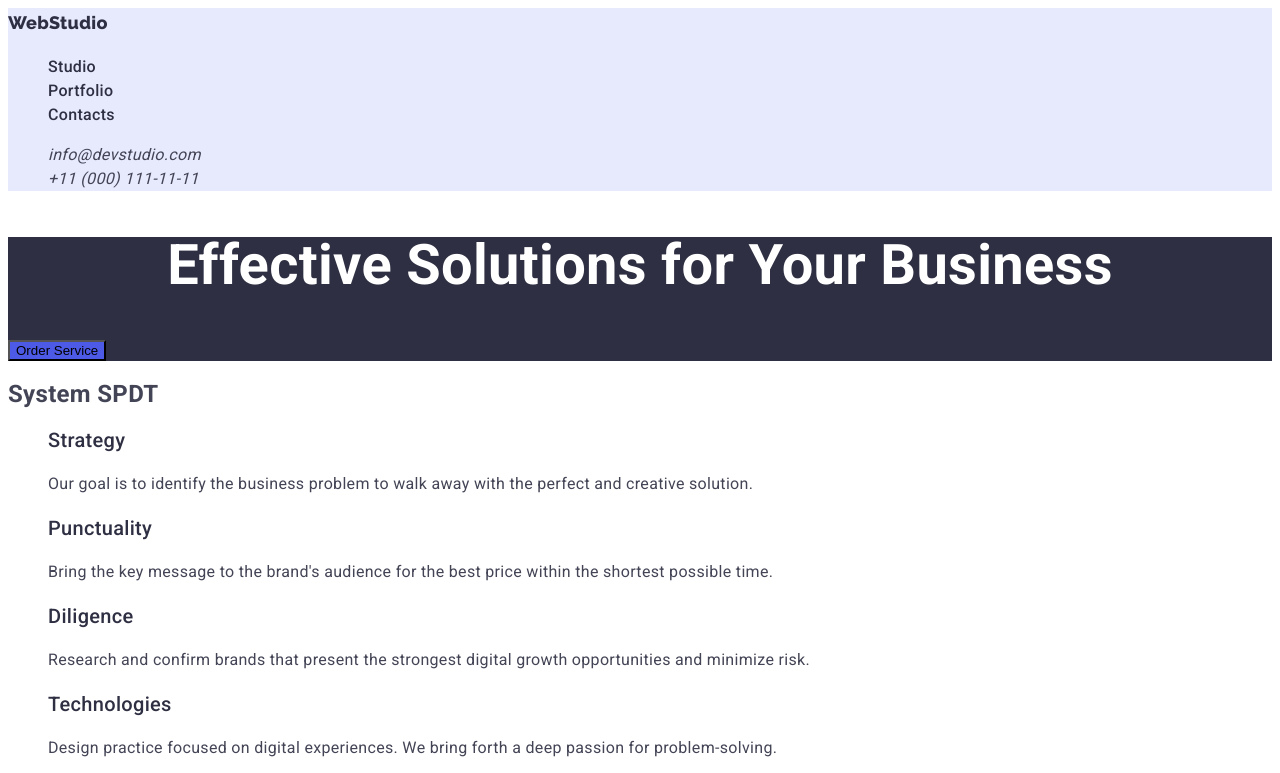
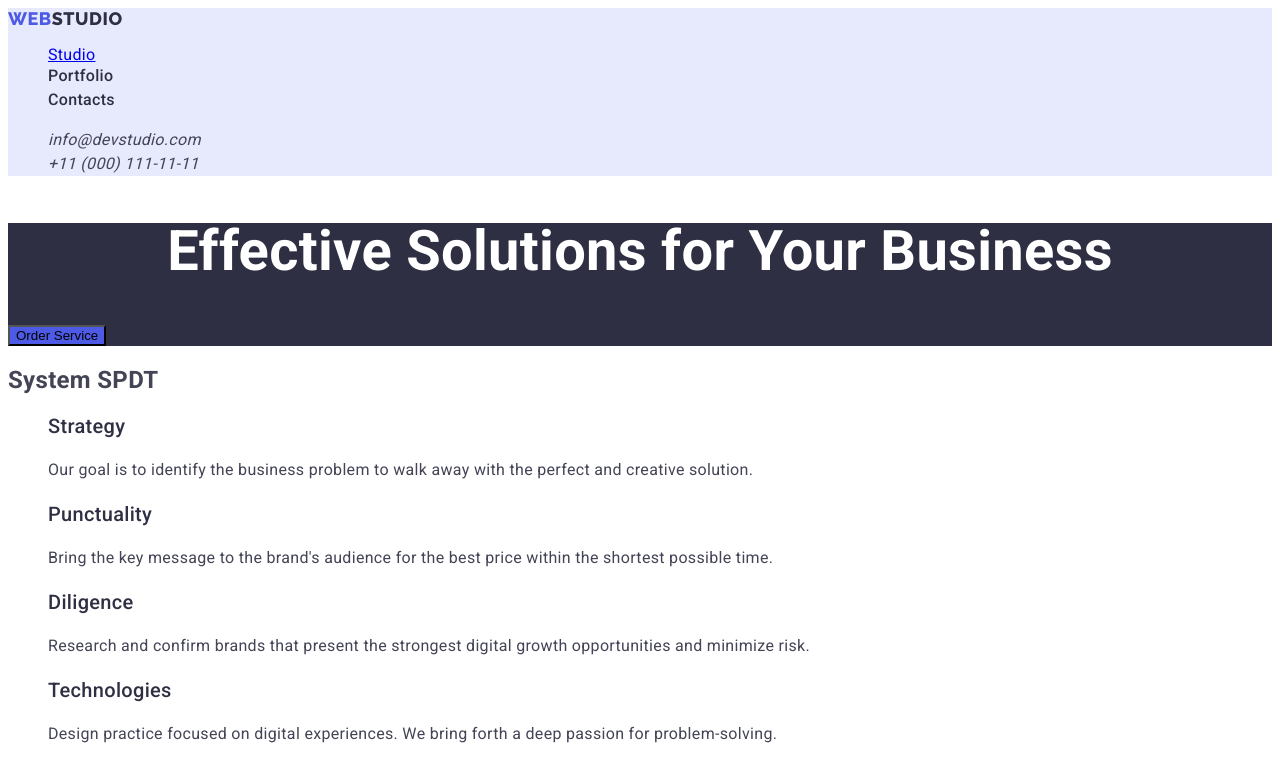
Before and after one commit to DenShtephen/goit-markup-hw-02, a plain HTML site: page index.html in a window 1280 px wide. Shown: the top 773 px of the page. Drawn offline with Linux system fonts and the light colour scheme.

Commit message:
update index html and css file

```diff
--- a/css/styles.css
+++ b/css/styles.css
@@ -27,12 +27,25 @@ list-style: none;
     background-color: #E7E9FC;
 }
 .head .logo{
-    color: #2E2F42;
-    font-family: 'Raleway';
+    color: #4d5ae5;
+    font-family: "Raleway", sans-serif;
         font-weight: 800;
         font-size: 18px;
-        line-height: 1.7;
+        line-height: 1.17;
+        text-transform: uppercase;
         text-decoration: none;
+        letter-spacing: 0.03em;
+}
+.link{
+    color: #2e2f42;
+    font-family: "Raleway", sans-serif;
+        font-weight: 800;
+        font-size: 18px;
+        line-height: 1.17;
+        text-transform: uppercase;
+        text-decoration: none;
+        letter-spacing: 0.03em;
+
 }
 .head .head-main:active,
 .head .head-main:focus{
@@ -134,7 +147,6 @@ font-weight: 500;
         font-weight: 800;
         font-size: 18px;
         line-height: 1.7;
-        display: flex;
         align-items: center;
         letter-spacing: 0.03em;
         text-transform: uppercase;
--- a/index.html
+++ b/index.html
@@ -16,10 +16,10 @@
 <header class="head">
 <nav>
 
-<a class="logo" href="./index.html">WebStudio</a>
+<a class="logo list" href="./index.html">Web<span class="link">Studio</span></a>
 <ul class="list">
 
-<li><a class="head-main" href="./index.html">Studio</a></li>
+<li><a class="" href="./index.html">Studio</a></li>
 <li><a class="head-main" href="./portfolio.html">Portfolio</a></li>
 <li><a class="head-main" href="">Contacts</a></li>
 </ul>
```
